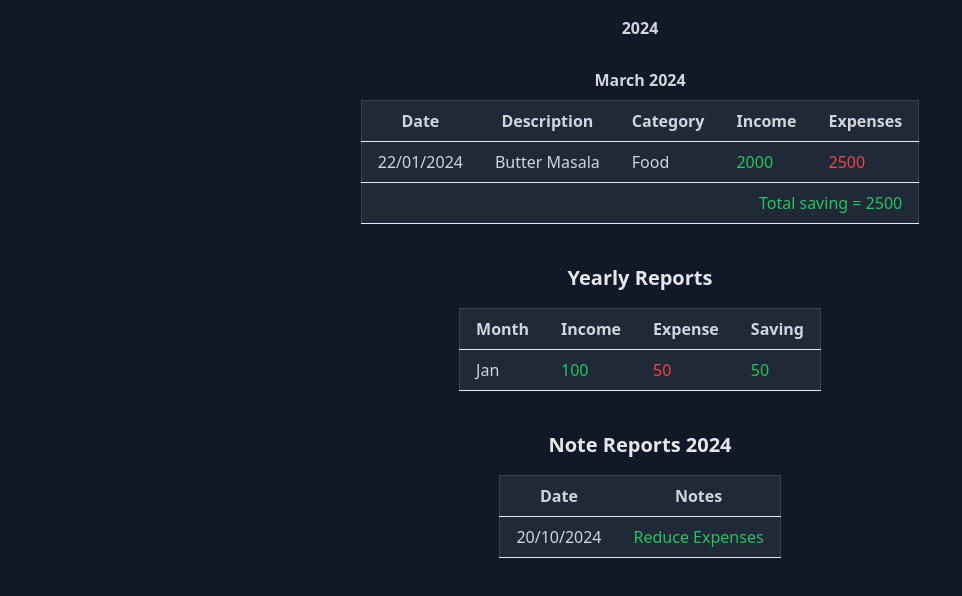
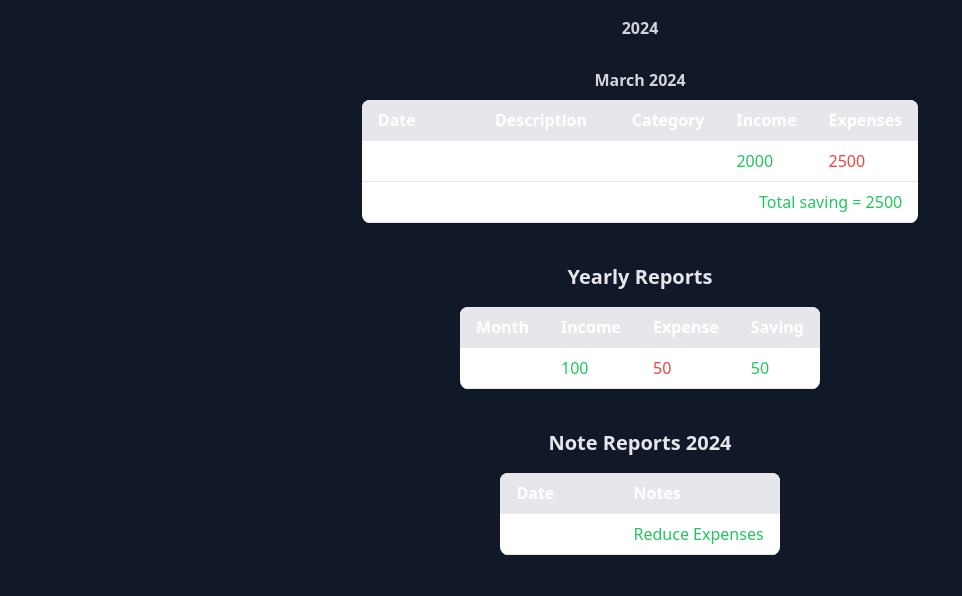
Before and after one commit to Suryaanshhh/Full-stack-expense-tracker, a website: page frontend/reports/reports.html in a window 1280 px wide. Shown: the part 140-736 px from the top of the page, without its empty margins (0-962 px from the left). Drawn offline with nearby package versions, Linux system fonts and the light colour scheme.

```diff
--- a/backend/routes/router.js
+++ b/backend/routes/router.js
@@ -25,6 +25,8 @@
 
 Router.get('/reset-password/:uid',ForgetPassword.resetpassword);
 
-Router.get('/updatepassword/:resetpasswordid',ForgetPassword.updatepassword)
+Router.get('/updatepassword/:resetpasswordid',ForgetPassword.updatepassword);
+
+Router.get('/download-expense',userAuthenticator.authenticator,UserControll.downloadExpense)
 
 module.exports=Router;
--- a/frontend/reports/reports.html
+++ b/frontend/reports/reports.html
@@ -1,8 +1,8 @@
 <!DOCTYPE html>
 <html lang="en">
 <head>
-    <meta charset="UTF-8" />
-    <meta name="viewport" content="width=device-width, initial-scale=1.0" />
+  <meta charset="UTF-8">
+  <meta name="viewport" content="width=device-width, initial-scale=1.0">
   <title>Reports</title>
   <script src="https://cdn.tailwindcss.com"></script>
 </head>
@@ -19,26 +19,25 @@
       <h2 class="my-5 font-bold text-gray-300">2024</h2>
       <h3 class="my-2 font-bold text-gray-300">March 2024</h3>
       <div class="overflow-x-auto">
-          <table class="min-w-full bg-gray-800 border border-gray-700">
-            <thead>
+        <table class="min-w-full bg-white shadow-md rounded-lg overflow-hidden">
+          <thead class="bg-gray-200">
             <tr>
-                <th class="py-2 px-4 border-b text-gray-300">Date</th>
-                <th class="py-2 px-4 border-b text-gray-300">Description</th>
-                <th class="py-2 px-4 border-b text-gray-300">Category</th>
-                <th class="py-2 px-4 border-b text-gray-300">Income</th>
-                <th class="py-2 px-4 border-b text-gray-300">Expenses</th>
+              <th class="py-2 px-4 border-b text-left">Date</th>
+              <th class="py-2 px-4 border-b text-left">Description</th>
+              <th class="py-2 px-4 border-b text-left">Category</th>
+              <th class="py-2 px-4 border-b text-left">Income</th>
+              <th class="py-2 px-4 border-b text-left">Expenses</th>
             </tr>
           </thead>
           <tbody>
             <tr>
-                <td class="py-2 px-4 border-b text-gray-300">22/01/2024</td>
-                <td class="py-2 px-4 border-b text-gray-300">Butter Masala</td>
-                <td class="py-2 px-4 border-b text-gray-300">Food</td>
+              <td class="py-2 px-4 border-b">22/01/2024</td>
+              <td class="py-2 px-4 border-b">Butter Masala</td>
+              <td class="py-2 px-4 border-b">Food</td>
               <td class="py-2 px-4 border-b text-green-500">2000</td>
               <td class="py-2 px-4 border-b text-red-500">2500</td>
             </tr>
-            </tbody>
-
+            <!-- Other table rows -->
             <tbody>
               <tr>
                 <td
@@ -53,49 +52,47 @@
         </div>
       </div>
       <div class="flex flex-col items-center">
-        <div class="font-bold text-xl my-4 mt-10 text-gray-200">
-          Yearly Reports
-        </div>
+        <div class="font-bold text-xl my-4 mt-10 text-gray-200">Yearly Reports</div>
         <div class="overflow-x-auto">
-          <table class="min-w-full bg-gray-800 border border-gray-700">
-            <thead>
+          <table class="min-w-full bg-white shadow-md rounded-lg overflow-hidden">
+            <thead class="bg-gray-200">
               <tr>
-                <th class="py-2 px-4 border-b text-gray-300">Month</th>
-                <th class="py-2 px-4 border-b text-gray-300">Income</th>
-                <th class="py-2 px-4 border-b text-gray-300">Expense</th>
-                <th class="py-2 px-4 border-b text-gray-300">Saving</th>
+                <th class="py-2 px-4 border-b text-left">Month</th>
+                <th class="py-2 px-4 border-b text-left">Income</th>
+                <th class="py-2 px-4 border-b text-left">Expense</th>
+                <th class="py-2 px-4 border-b text-left">Saving</th>
               </tr>
             </thead>
             <tbody>
               <tr>
-                <td class="py-2 px-4 border-b text-gray-300">Jan</td>
+                <td class="py-2 px-4 border-b">Jan</td>
                 <td class="py-2 px-4 border-b text-green-500">100</td>
                 <td class="py-2 px-4 border-b text-red-500">50</td>
                 <td class="py-2 px-4 border-b text-green-500">50</td>
               </tr>
+              <!-- Other table rows -->
             </tbody>
           </table>
         </div>
       </div>
       <div class="flex flex-col items-center">
-        <div class="font-bold text-xl my-4 mt-10 text-gray-200">
-          Note Reports 2024
-        </div>
+        <div class="font-bold text-xl my-4 mt-10 text-gray-200">Note Reports 2024</div>
         <div class="overflow-x-auto">
-          <table class="min-w-full bg-gray-800 border border-gray-700">
-            <thead>
+          <table class="min-w-full bg-white shadow-md rounded-lg overflow-hidden">
+            <thead class="bg-gray-200">
               <tr>
-                <th class="py-2 px-4 border-b text-gray-300">Date</th>
-                <th class="py-2 px-4 border-b text-gray-300">Notes</th>
+                <th class="py-2 px-4 border-b text-left">Date</th>
+                <th class="py-2 px-4 border-b text-left">Notes</th>
               </tr>
             </thead>
             <tbody>
               <tr>
-                <td class="py-2 px-4 border-b text-gray-300">20/10/2024</td>
+                <td class="py-2 px-4 border-b">20/10/2024</td>
                 <td class="py-2 px-4 border-b text-green-500">
                   Reduce Expenses
                 </td>
               </tr>
+              <!-- Other table rows -->
             </tbody>
           </table>
         </div>
--- a/package.json
+++ b/package.json
@@ -10,6 +10,7 @@
   "author": "",
   "license": "ISC",
   "dependencies": {
+    "aws-sdk": "^2.1608.0",
     "bcrypt": "^5.1.1",
     "body-parser": "^1.20.2",
     "cors": "^2.8.5",
```
Also changed, not shown: backend/controller/User-controller.js (+25 -6 lines), backend/service/s3.js (added, +35 -0 lines), frontend/main screen/main.js (+43 -3 lines), 2 other files. Lines whose indentation alone changed are shown as unchanged.
